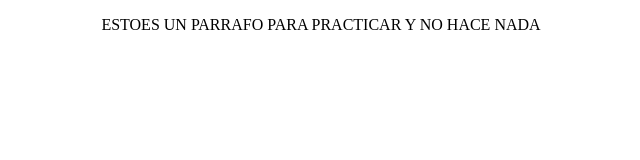
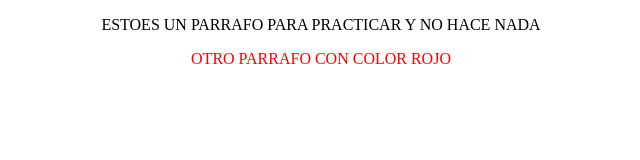
Before and after one commit to AxlCore/SegundaPrueba, a plain HTML site: page index.html in a window 1280 px wide. Shown: the whole page, without its empty margins (319-959 px from the left). Drawn offline with Linux system fonts and the light colour scheme.

Commit message:
Parrafo de color rojo
Se agrego otro parrafo mas y se le puso el color rojo

```diff
--- /dev/null
+++ b/estilos.css
@@ -0,0 +1,3 @@
+#parrafocolor{
+    color:red;
+}
--- a/index.html
+++ b/index.html
@@ -1,11 +1,16 @@
 <!DOCTYPE html>
 <htm>
     <head>
+        <link rel="stylesheet" href="estilos.css">
     </head>
 
     <body>
         <center>
             <p>ESTOES UN PARRAFO PARA PRACTICAR Y NO HACE NADA</p>
         </center>
+
+        <center>
+            <p id="parrafocolor">OTRO PARRAFO CON COLOR ROJO</p>
+        </center>
     </body>
 </htm>
```
